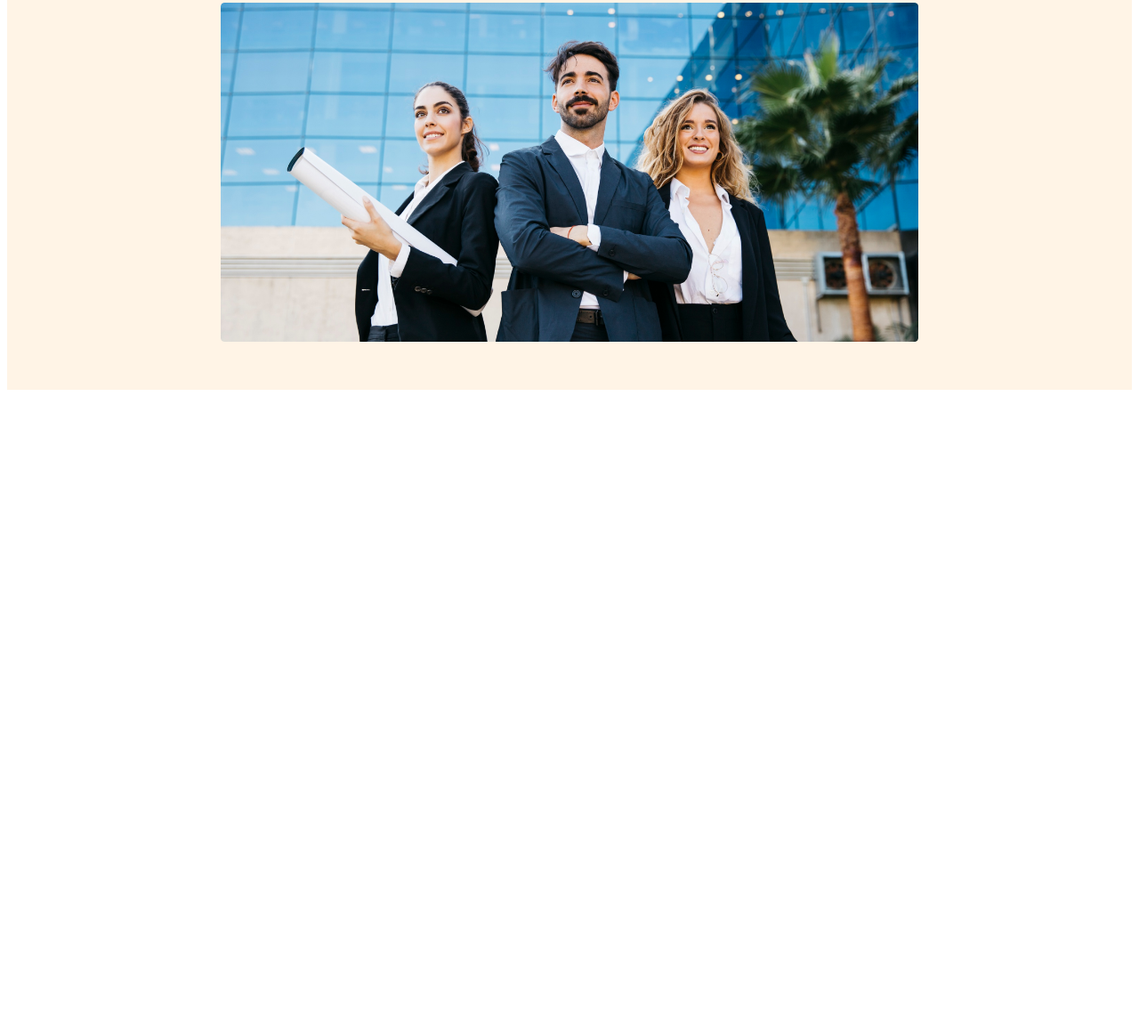
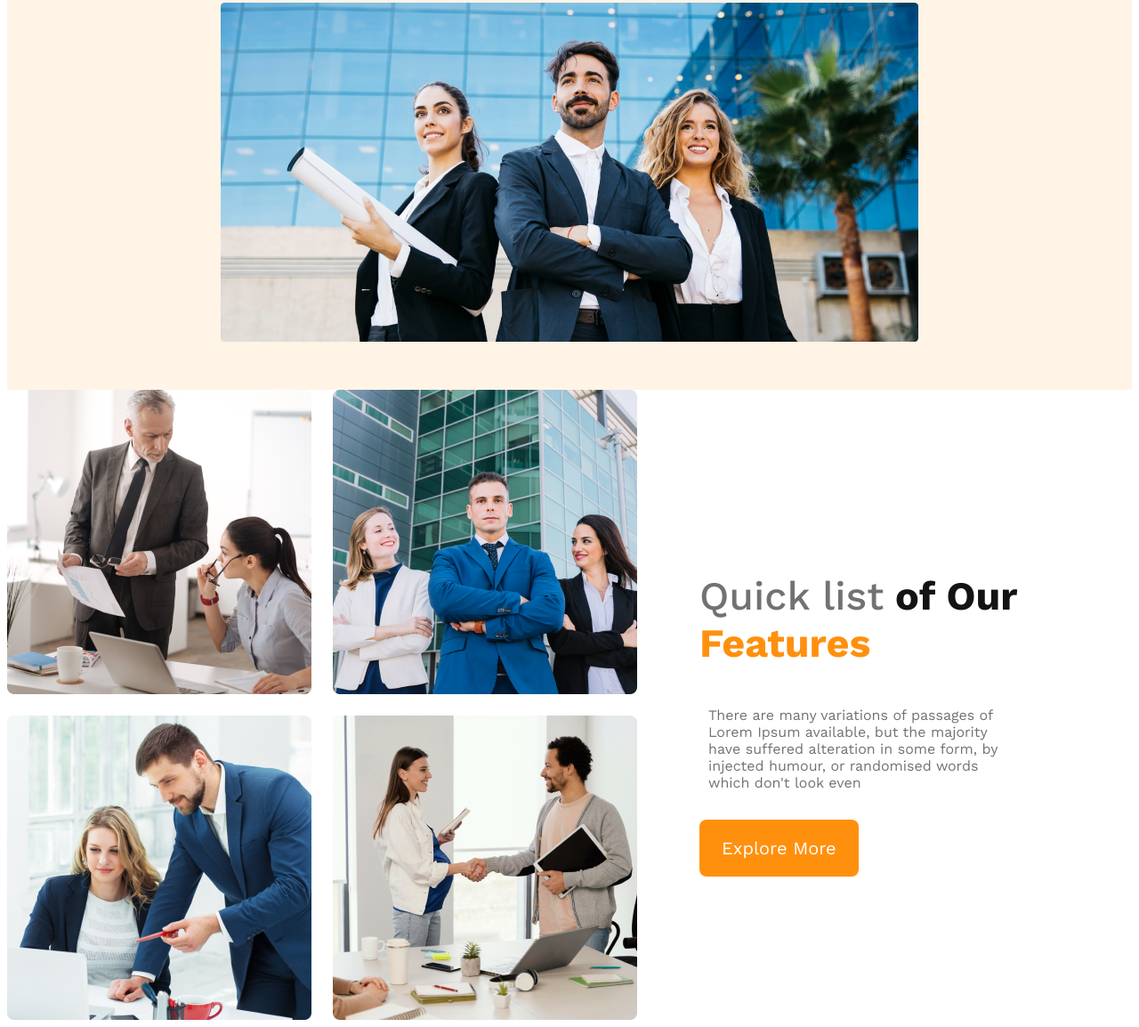
Before and after one commit to MuradNoor/g3-architects-website, a plain HTML site: page index.html in a window 1280 px wide. Shown: the part 584-1738 px from the top of the page at 89% size. Before the commit the page ends 1030 px from the top, so only its background shows below. Drawn offline with nearby package versions, Linux system fonts and the light colour scheme.

Commit message:
starting of main section

```diff
--- a/architect.css
+++ b/architect.css
@@ -83,3 +83,44 @@ nav li a{
         padding: 50px;
     }
 }
+
+/* main styles */
+main{
+    max-width: 1440px;
+    margin: 0 auto;
+}
+/* teams style */
+.teams-container{
+    display: flex;
+    align-items: center;
+}
+.teams-img-container{
+    display: grid;
+    grid-template-columns: repeat(2, 1fr);
+    gap: 1.5rem;
+}
+.teams-content{
+    padding-right: 70px;
+    padding-left: 70px;
+}
+.teams-content p{
+    padding-left: 10px;
+    color: #727272;
+    font-weight: 400;
+    margin-bottom: 32px;
+}
+.teams-title{
+    font-size: 2.8rem;
+}
+.quick-list{
+    color: #727272;
+    font-weight: 500;
+}
+.of-our{
+    color: #131313;
+    font-weight: 700;
+}
+.text-features{
+    color: #FF900E;
+    font-weight: 700;
+}
--- a/index.html
+++ b/index.html
@@ -10,6 +10,7 @@
         </style>
 </head>
 <body>
+    <!-- header start -->
     <header>
         <nav>
             <h3 class="nav-title">G3 Architects</h3>
@@ -29,8 +30,22 @@
             <img src="images/banner.png" alt="">
         </div>
     </header>
+    <!-- header end -->
     <main>
-
+        <!-- teams section start -->
+         <section class="teams-container">
+            <div class="teams-img-container">
+                <img src="images/team1.png" alt="">
+                <img src="images/team2.png" alt="">
+                <img src="images/team3.png" alt="">
+                <img src="images/team4.png" alt="">
+            </div>
+            <div class="teams-content">
+                <h3 class="teams-title"><span class="quick-list">Quick list</span> <span class="of-our">of Our</span> <span class="text-features">Features</span></h3>
+                <p class="teams-content">There are many variations of passages of Lorem Ipsum available, but the majority have suffered alteration in some form, by injected humour, or randomised words which don't look even</p>
+                <button class="btn-primary">Explore More</button>
+            </div>
+         </section>
     </main>
     <footer>
 
```
